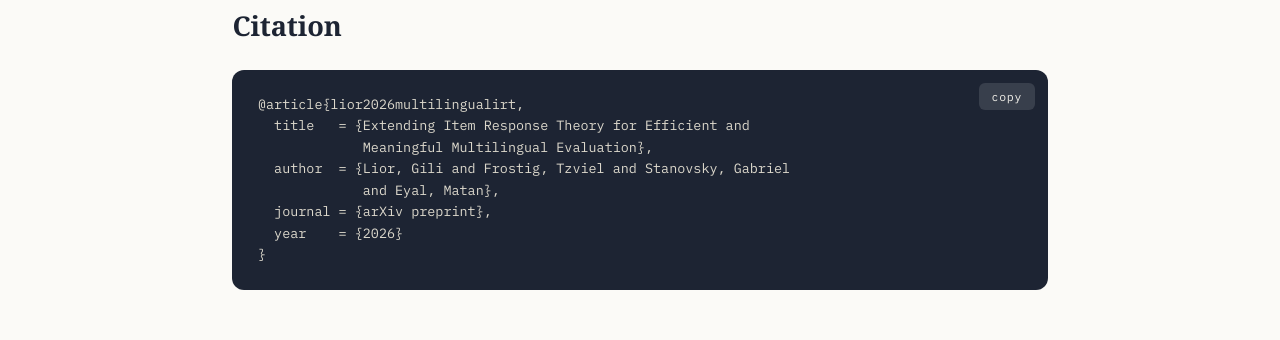
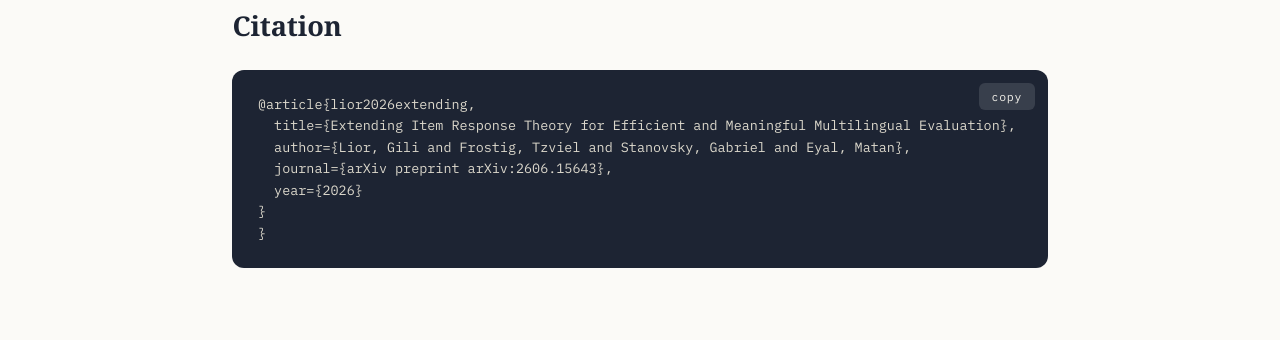
Before and after one commit to gililior/multilingual_irt, a plain HTML site: page docs/index.html in a window 1280 px wide. Shown: the part 5194-5534 px from the top of the page. Drawn offline with nearby package versions, Linux system fonts and the light colour scheme; a web font is replaced by a local one.

Commit message:
update bibtex

```diff
--- a/docs/index.html
+++ b/docs/index.html
@@ -327,13 +327,12 @@
   <div class="sec-head"><h2>Citation</h2></div>
   <div class="bibtex-box">
     <button class="copy-btn" onclick="copyBib(this)">copy</button>
-    <pre id="bib">@article{lior2026multilingualirt,
-  title   = {Extending Item Response Theory for Efficient and
-             Meaningful Multilingual Evaluation},
-  author  = {Lior, Gili and Frostig, Tzviel and Stanovsky, Gabriel
-             and Eyal, Matan},
-  journal = {arXiv preprint},
-  year    = {2026}
+    <pre id="bib">@article{lior2026extending,
+  title={Extending Item Response Theory for Efficient and Meaningful Multilingual Evaluation},
+  author={Lior, Gili and Frostig, Tzviel and Stanovsky, Gabriel and Eyal, Matan},
+  journal={arXiv preprint arXiv:2606.15643},
+  year={2026}
+}
 }</pre>
   </div>
 </section>
```
